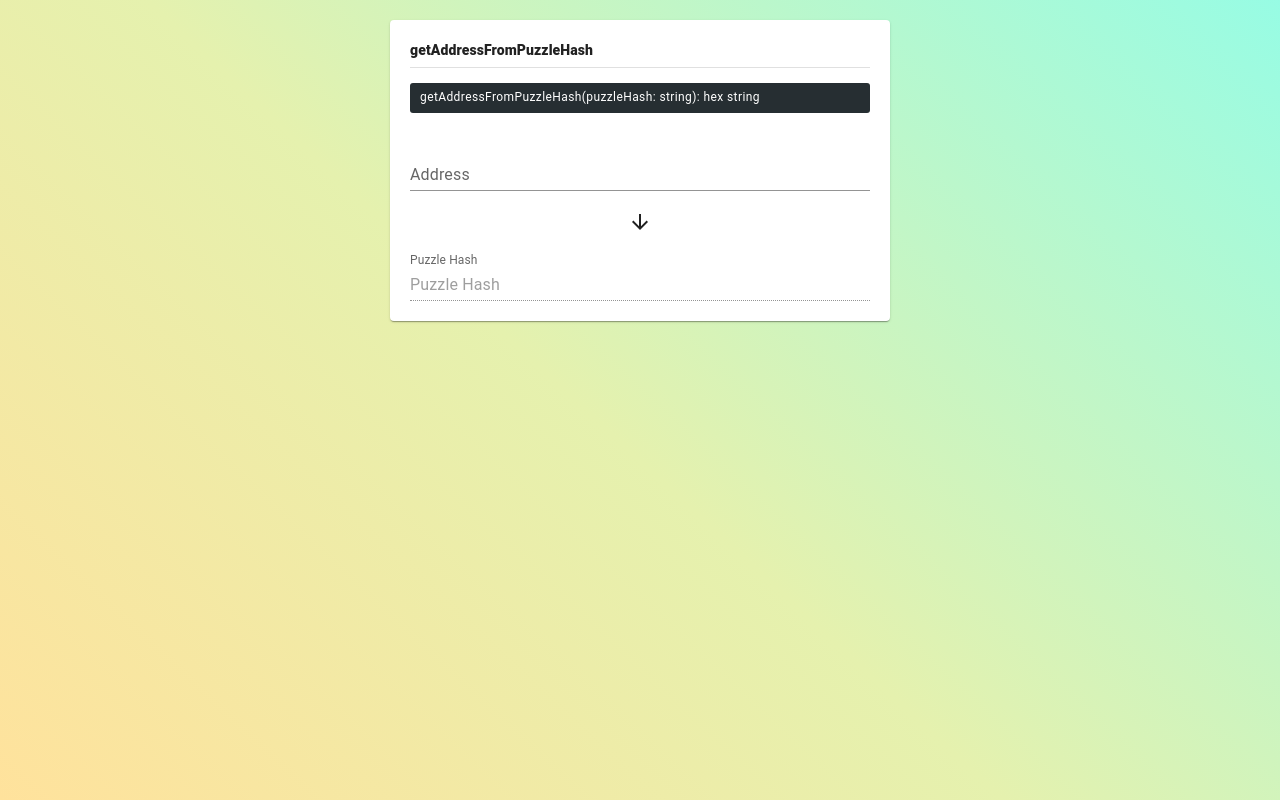
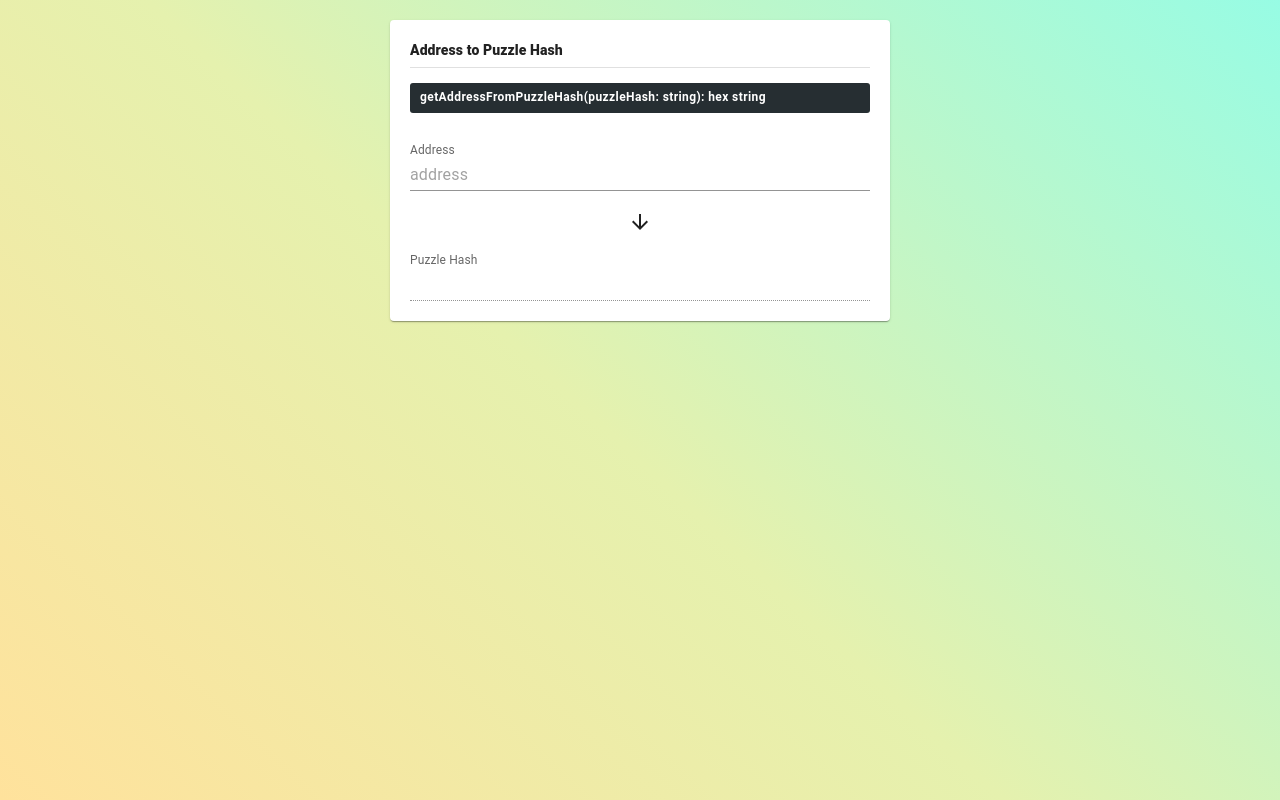
Before and after one commit to hashgreen/zeke-rs-playground-frontend, a React (Vite) app: page / in a window 1280 px wide. Built offline with nearby package versions, Linux system fonts and the light colour scheme.

Commit message:
feat : update folder structure

```diff
--- a/src/App.tsx
+++ b/src/App.tsx
@@ -30,7 +30,7 @@ function App() {
           <DemoCard
             title={api.title}
             apiDesc={api.apiDesc}
-            demoNode={<api.node />}
+            demoNode={api.node}
           />
         ))}
       </StyledFullStack>
--- a/src/components/demo/GetAddressFromPuzzleHash.tsx
+++ b/src/components/apiCard/GetAddressFromPuzzleHash.tsx
@@ -1,7 +1,7 @@
 import ArrowDownwardIcon from "@mui/icons-material/ArrowDownward";
 import { FormControl, Input, InputLabel, Stack } from "@mui/material";
 import { styled } from "@mui/system";
-import React from "react";
+import React, { useState } from "react";
 
 const StyledFullStack = styled(Stack)({
   width: "100%",
@@ -26,7 +26,18 @@ const StyledButton = styled("div")({
 });
 
 const GetAddressFromPuzzleHash = () => {
-  const handleTransferClick = () => {};
+  const [address, setAddress] = useState<string>("");
+  const [puzzleHash, setPuzzleHash] = useState<string>("");
+
+  const handleAddressChang = (
+    event: React.ChangeEvent<HTMLTextAreaElement | HTMLInputElement>
+  ) => {
+    setAddress(event.target.value);
+  };
+
+  const handleTransferClick = () => {
+    // TODO:
+  };
 
   return (
     <StyledFullStack
@@ -36,15 +47,24 @@ const GetAddressFromPuzzleHash = () => {
       spacing={2}
     >
       <StyledFullTextField variant="standard">
-        <InputLabel htmlFor="component-simple">Address</InputLabel>
-        <Input id="component-simple" placeholder="address" />
+        <InputLabel htmlFor="component-simple" shrink>
+          Address
+        </InputLabel>
+        <Input
+          id="component-simple"
+          placeholder="address"
+          value={address}
+          onChange={handleAddressChang}
+        />
       </StyledFullTextField>
       <StyledButton onClick={handleTransferClick}>
         <ArrowDownwardIcon />
       </StyledButton>
       <StyledFullTextField variant="standard">
-        <InputLabel htmlFor="component-simple">Puzzle Hash</InputLabel>
-        <Input id="component-simple" value={"Puzzle Hash"} disabled />
+        <InputLabel htmlFor="component-simple" shrink>
+          Puzzle Hash
+        </InputLabel>
+        <Input id="component-simple" value={puzzleHash} disabled />
       </StyledFullTextField>
     </StyledFullStack>
   );
--- /dev/null
+++ b/src/components/apiCard/index.tsx
@@ -0,0 +1 @@
+export { default as GetAddressFromPuzzleHash } from "./GetAddressFromPuzzleHash";
--- a/src/components/demo/DemoCard.tsx
+++ b/src/components/demo/DemoCard.tsx
@@ -19,6 +19,7 @@ const StyledApiDescTypography = styled(Typography)({
   padding: "5px 10px 5px 10px",
   background: "#262E32",
   color: "white",
+  fontWeight: "600",
   borderRadius: "3px",
   marginBottom: "30px",
 });
--- a/src/components/demo/index.tsx
+++ b/src/components/demo/index.tsx
@@ -1,2 +1 @@
 export { default as DemoCard } from "./DemoCard";
-export { default as GetAddressFromPuzzleHash } from "./GetAddressFromPuzzleHash";
--- a/src/constants/ApiMethod.ts
+++ b/src/constants/ApiMethod.tsx
@@ -1,17 +1,17 @@
 import { ReactNode } from "react";
-import { GetAddressFromPuzzleHash } from "../components/demo";
+import { GetAddressFromPuzzleHash } from "../components/apiCard";
 
 interface IApiMethodProps {
   title: string;
   apiDesc: string;
-  node: () => JSX.Element;
+  node: ReactNode;
 }
 
 const ApiMethod: IApiMethodProps[] = [
   {
-    title: "getAddressFromPuzzleHash",
+    title: "Address to Puzzle Hash",
     apiDesc: "getAddressFromPuzzleHash(puzzleHash: string): hex string",
-    node: GetAddressFromPuzzleHash,
+    node: <GetAddressFromPuzzleHash />,
   },
 ];
 
```
Also changed, not shown: src/components/apiCard/GetPuzzleHashFromAddress.tsx (added, +7 -0 lines), src/components/demo/DemoInputOutput.tsx (added, +7 -0 lines).
